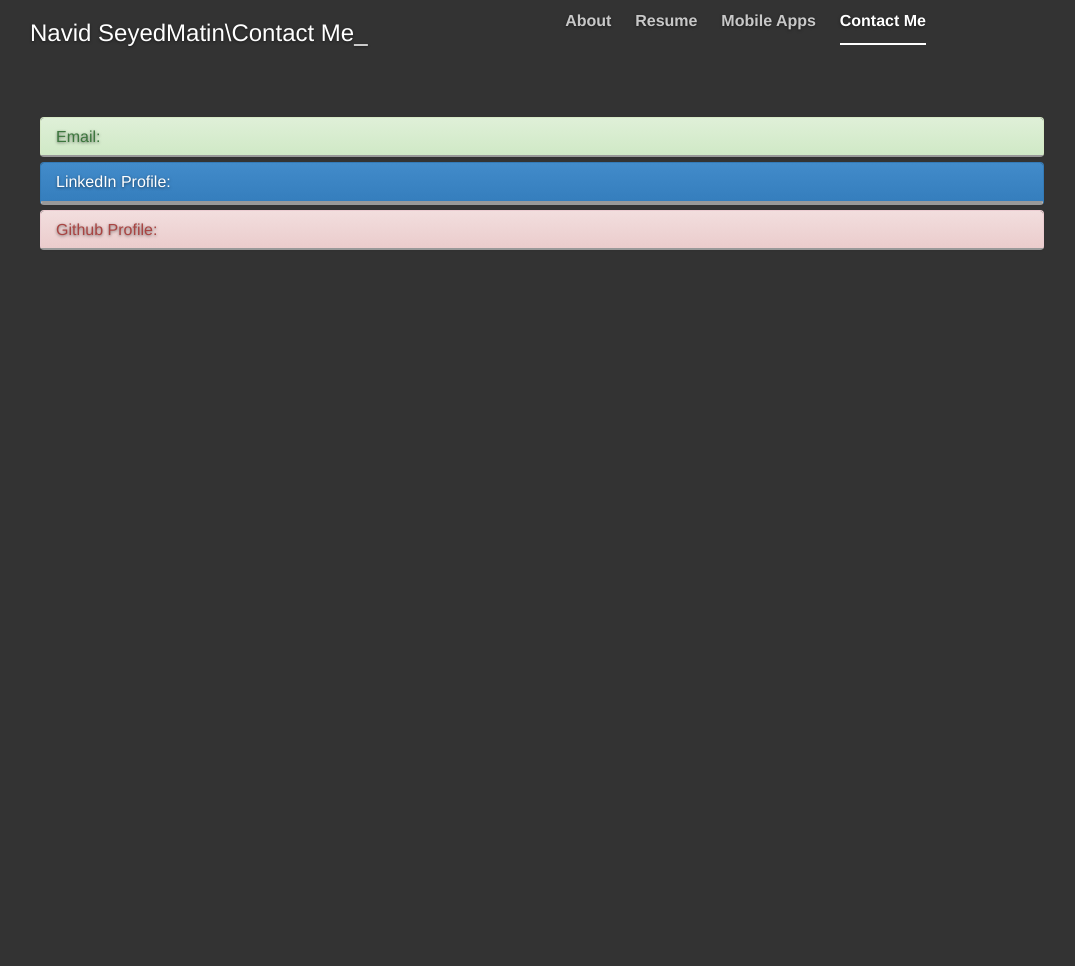
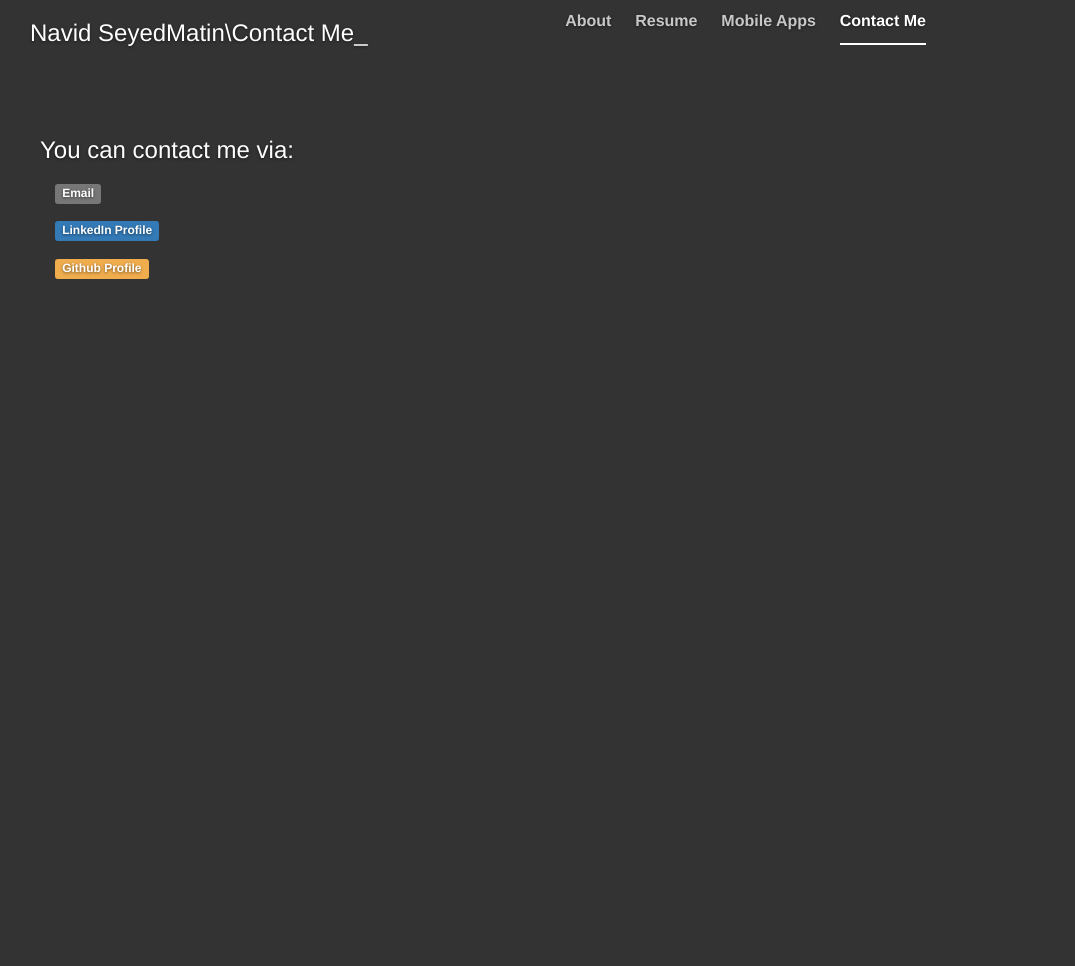
Before and after one commit to navidmatin/navidmatin, a Jekyll site: the page built from contact.html, in a window 1280 px wide. Shown: the whole page, without its empty margins (98-1173 px from the left). Built offline with Jekyll 4.4.1, drawn with Linux system fonts in a browser that asks for light colours; nearby versions of some CDN libraries; comment, search, counter and statistics services are not loaded.

Commit message:
Updated contact me

```diff
--- a/contact.html
+++ b/contact.html
@@ -4,51 +4,51 @@ title: Contact Me
 slug: contact
 base_url: "/"
 ---
-
+<h3>You can contact me via:</h3>
 <div class="panel-group" id="accordion">
-  <div class="panel panel-success">
+  <div>
     <div class="panel-heading">
-      <h4 class="panel-title">
-        <a class="accordion-toggle" data-toggle="collapse" data-parent="#accordion" href="#email">
-          Email:
+      <h3 class="panel-title">
+      <a class="label label-default accordion-toggle" data-toggle="collapse" data-parent="#accordion" href="#email">
+          Email
         </a>
-      </h4>
+      </h3>
     </div>
     <div id="email" class="panel-collapse collapse">
       <div class="panel-body">
-          <p>If you have my .edu email I prefer that email however you can reach me at <a href="mailto:navidseyedmatin@gmail.com">navidseyedmatin@gmail.com</a> </p>
+        <p>If you have my .edu email I prefer that email however you can reach me at <a href="mailto:navidseyedmatin@gmail.com">navidseyedmatin@gmail.com</a> </p>
       </div>
     </div>
   </div>
-  <div class="panel panel-primary">
+  <div>
     <div class="panel-heading">
-      <h4 class="panel-title">
-        <a class="accordion-toggle" data-toggle="collapse" data-parent="#accordion" href="#linkedin">
-          LinkedIn Profile:
+      <h3 class="panel-title">
+        <a class="label label-primary accordion-toggle"  data-toggle="collapse" data-parent="#accordion" href="#linkedin">
+          LinkedIn Profile
         </a>
-      </h4>
+      </h3>
     </div>
     <div id="linkedin" class="panel-collapse collapse">
       <div class="panel-body">
         <script src="http://platform.linkedin.com/in.js" type="text/javascript"></script>
-<script type="IN/MemberProfile" data-id="http://www.linkedin.com/in/navidseyedmatin"
-data-format="inline"></script>
+        <script type="IN/MemberProfile" data-id="http://www.linkedin.com/in/navidseyedmatin"
+        data-format="inline"></script>
       </div>
     </div>
   </div>
 
-  <div class="panel panel-danger">
+  <div>
     <div class="panel-heading">
-      <h4 class="panel-title">
-        <a class="accordion-toggle" data-toggle="collapse" data-parent="#accordion" href="#github">
-          Github Profile:
+      <h3 class="panel-title">
+        <a class="label label-warning accordion-toggle" data-toggle="collapse" data-parent="#accordion" href="#github">
+          Github Profile
         </a>
-      </h4>
+      </h3>
     </div>
     <div id="github" class="panel-collapse collapse">
       <div class="panel-body">
-<p>you can contact me through <strong><a class="text-danger" href="https://github.com/navidmatin/" target="_blank">Github profile</a></strong>.
-</p>
+        <p>you can contact me through <strong><a class="text-danger" href="https://github.com/navidmatin/" target="_blank">Github profile</a></strong>.
+        </p>
       </div>
     </div>
   </div>
```
Also changed, not shown: 1 other file.
